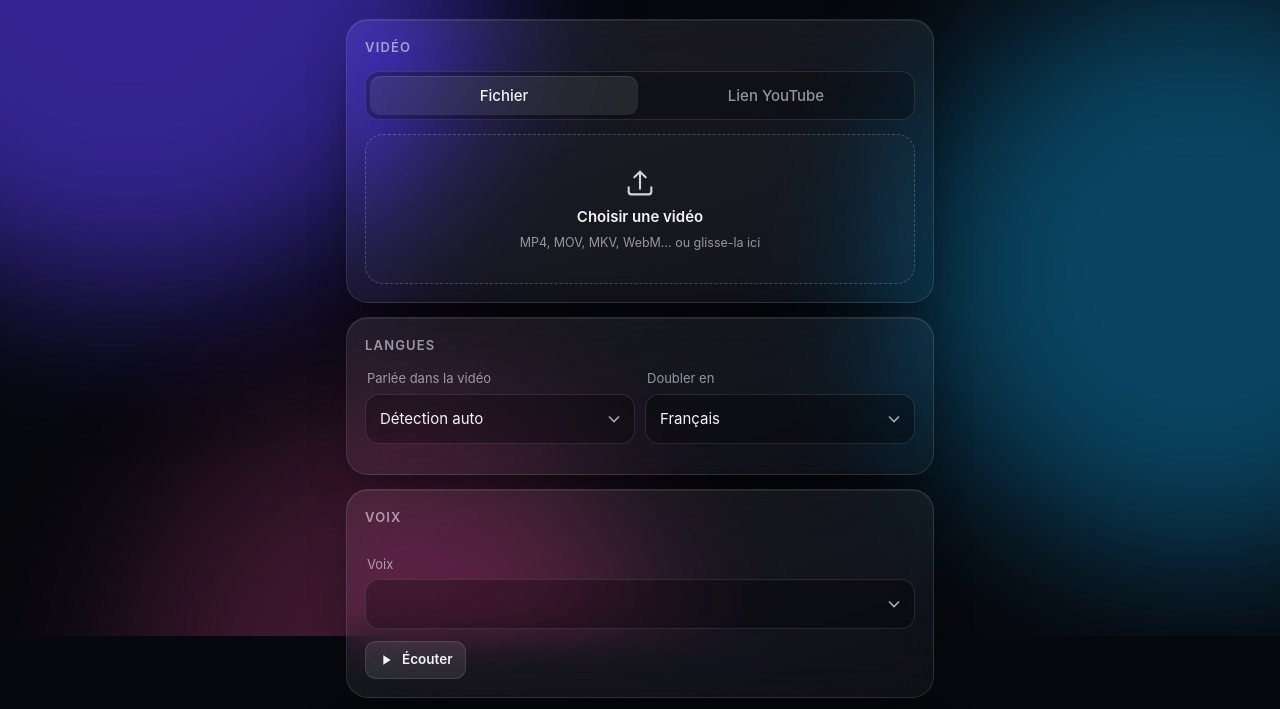
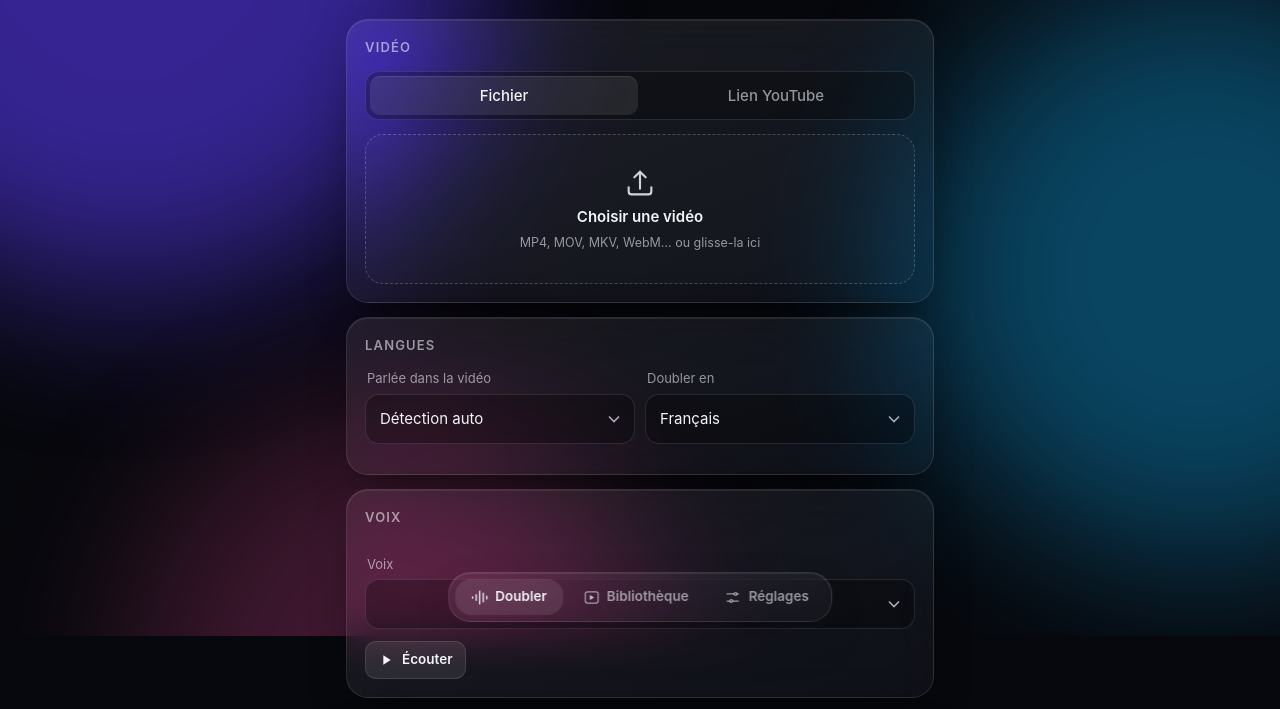
Before and after one commit to Zayyknn/Doublage, a plain HTML site: page web/index.html in a window 1280 px wide. Shown: the part 164-873 px from the top of the page. Drawn offline with Linux system fonts and the light colour scheme; no server answers.

Commit message:
Interface : barre d'onglets en bas aussi sur PC
Co-Authored-By: Claude Opus 5.5 <noreply@anthropic.com>
Claude-Session: https://claude.ai/code/session_01HKFMXatFofqPHhjMBrz1yF

```diff
--- a/web/app.css
+++ b/web/app.css
@@ -189,7 +189,7 @@ nav.tabs button.on { color: var(--text); background: var(--glass-strong); }
 @media (min-width: 760px) {
   .app { padding-top: 34px; }
   h1 { font-size: 36px; }
-  nav.tabs { bottom: auto; top: 18px; left: auto; right: 24px; transform: none; flex-direction: row; }
+  nav.tabs { flex-direction: row; }
   nav.tabs button { flex-direction: row; font-size: 13.5px; gap: 7px; min-width: 0; }
   nav.tabs button svg { width: 17px; height: 17px; }
 }
```
